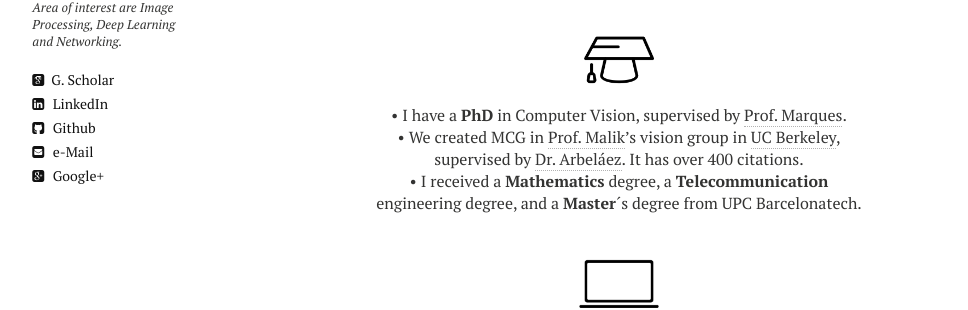
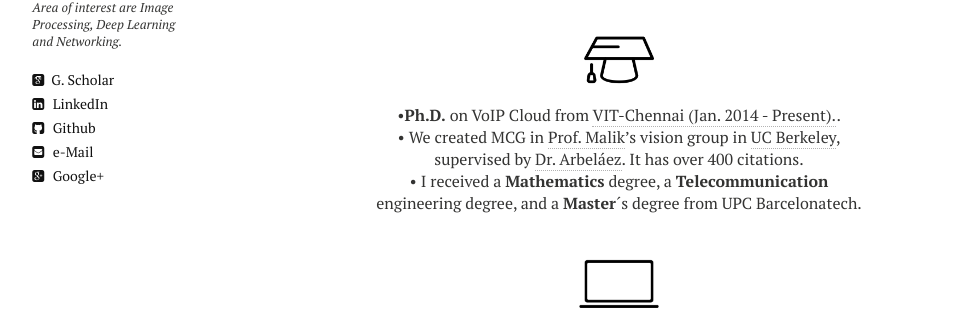
Before and after one commit to ashutoshsatapathy1990/ashutoshsatapathy1990.github.io, a Jekyll site: the page built from cv.md, in a window 1280 px wide. Shown: the part 354-664 px from the top of the page, without its empty margins (21-989 px from the left). Built offline with Jekyll 4.4.1, drawn with Linux system fonts in a browser that asks for light colours; nearby versions of some CDN libraries.

Commit message:
Update cv.html

```diff
--- a/_layouts/cv.html
+++ b/_layouts/cv.html
@@ -52,7 +52,7 @@
      <p align="center" class="bottom-three">&#8226<strong>Lecturer</strong> in Department of IT, <a href="https://www.cet.edu.in/" target="_blank">CET-Bhubaneswar</a> from Jul. 2013 to Dec. 2013.</p>
 
     <p align="center" class=bottom-small><img src="{{ site.url }}/images/CV/study2.png" alt="Education" width="70" height="70"></p>
-    <p align="center">&#8226 I have a <strong>PhD</strong> in Computer Vision, supervised by <a href="https://imatge.upc.edu/web/ferran" target="_blank">Prof. Marques</a>.</p>
+    <p align="center">&#8226<strong>Ph.D.</strong> on VoIP Cloud from <a href="http://chennai.vit.ac.in/" target="_blank">VIT-Chennai (Jan. 2014 - Present).</a>.</p>
     <p align="center">&#8226 We created MCG in <a href="http://www.cs.berkeley.edu/~malik/" target="_blank">Prof. Malik</a>’s vision group in <a href="http://www.berkeley.edu" target="_blank">UC Berkeley</a>,<br>supervised by <a href="http://www.cs.berkeley.edu/~arbelaez/index.html" target="_blank">Dr. Arbeláez</a>. It has over 400 citations.</p>
     <p align="center" class="bottom-three">&#8226 I received a <strong>Mathematics</strong> degree, a <strong>Telecommunication</strong><br>engineering degree, and a <strong>Master</strong>´s degree from UPC Barcelonatech</a>.</p>
 
```
